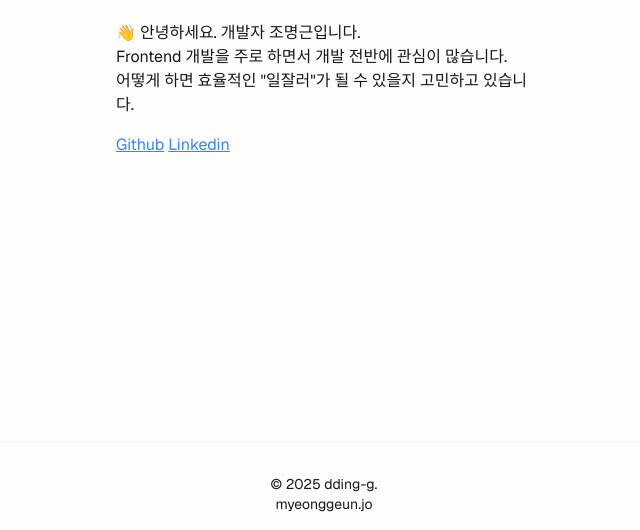
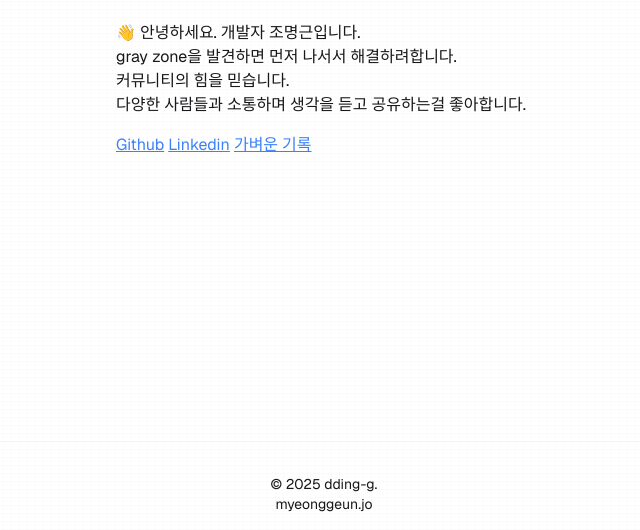
Before and after one commit to dding-g/blog, an Astro site: page / in a window 1280 px wide. Shown: the part 279-809 px from the top of the page, without its empty margins (316-956 px from the left). Built offline with nearby package versions, Linux system fonts and the light colour scheme; Astro itself is replaced by a stand-in of ours.

Commit message:
feat: 소개글 수정

```diff
--- a/src/pages/index.astro
+++ b/src/pages/index.astro
@@ -11,8 +11,9 @@ import Layout from "../layouts/Layout.astro";
   <main class="space-y-4">
     <p>
       👋 안녕하세요. 개발자 조명근입니다.<br />
-      Frontend 개발을 주로 하면서 개발 전반에 관심이 많습니다.<br />
-      어떻게 하면 효율적인 "일잘러"가 될 수 있을지 고민하고 있습니다.
+      gray zone을 발견하면 먼저 나서서 해결하려합니다.<br />
+      커뮤니티의 힘을 믿습니다.<br />
+      다양한 사람들과 소통하며 생각을 듣고 공유하는걸 좋아합니다.
     </p>
 
     <p>
@@ -27,6 +28,12 @@ import Layout from "../layouts/Layout.astro";
         target="_blank"
         class="text-blue-500 underline">Linkedin</a
       >
+
+      <a
+        href="https://dding-g.notion.site/1929dabeb9c7809eb426fc293e142128?v=1929dabeb9c7808399e1000cc5282642&pvs=4"
+        target="_blank"
+        class="text-blue-500 underline">가벼운 기록</a
+      >
     </p>
   </main>
 </Layout>
```
